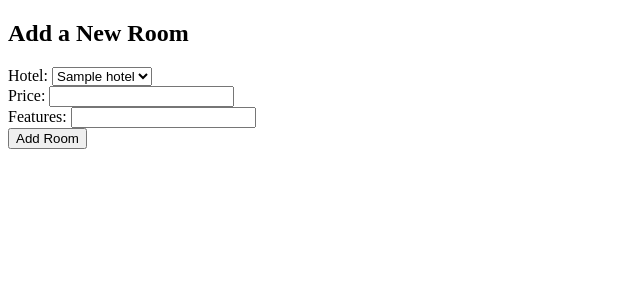
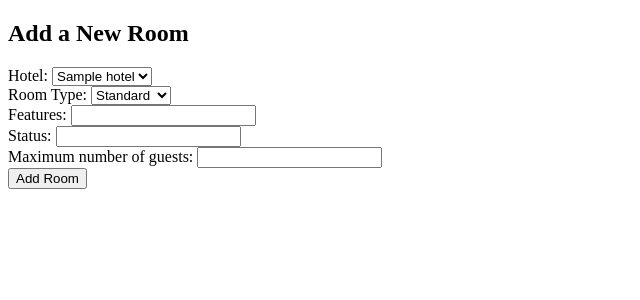
Before and after one commit to biora-code/HotelBookingSystem, a Flask app: page /add_room in a window 1280 px wide. Shown: the top 300 px of the page, without its empty margins (0-640 px from the left). Run offline with Flask 3, Linux system fonts and the light colour scheme; the visitor is signed in with stand-in values (Sample User, id 1); tables that the repository leaves empty or names only in its code hold one stand-in row (values such as "Sample post"); some libraries are stand-ins or nearby versions.

Commit message:
delete and add room

```diff
--- a/app.py
+++ b/app.py
@@ -526,7 +526,16 @@ def delete_boooking(booking_id):
     mysql.connection.commit()
     return redirect(url_for('admin_dashboard'))
 
+@app.route('/delete_room/<int:room_id>')
+@admin_required
+def delete_room(room_id):
+    cursor = mysql.connection.cursor(MySQLdb.cursors.DictCursor)
+    cursor.execute("DELETE FROM rooms WHERE room_id = %s", (room_id,))
+    mysql.connection.commit()
+    return redirect(url_for('admin_dashboard'))
+
 @app.route('/modify_hotel/<int:hotel_id>', methods=['GET', 'POST'])
+@admin_required
 def modify_hotel(hotel_id):
     cursor = mysql.connection.cursor(MySQLdb.cursors.DictCursor)
     cursor.execute("SELECT * FROM hotels WHERE hotel_id = %s", (hotel_id,))
@@ -562,14 +571,15 @@ def delete_user(user_id):
 @app.route('/add_room', methods=['GET', 'POST'])
 @admin_required
 def add_room():
-    if request.method == 'POST' and 'hotel_id' in request.form and 'price' in request.form and 'features' in request.form:
+    if request.method == 'POST' and 'hotel_id' in request.form:
         hotel_id = request.form['hotel_id']
-        price = request.form['price']
         features = request.form['features']
-
+        status = request.form['status']
+        room_type = request.form['room_type']
+        max_guests = request.form['max_guests']
         cursor = mysql.connection.cursor(MySQLdb.cursors.DictCursor)
-        cursor.execute('INSERT INTO Rooms (hotel_id, price, features) VALUES (%s, %s, %s)',
-                       (hotel_id, price, features))
+        cursor.execute('INSERT INTO Rooms (hotel_id, status, features, room_type, max_guests) VALUES (%s, %s, %s, %s, %s)',
+                       (hotel_id, status, features, room_type, max_guests))
         mysql.connection.commit()
         return redirect(url_for('admin_dashboard'))
 
@@ -621,6 +631,7 @@ def change_conversion_rate(currency):
 
 
 @app.route('/modify_users', methods=['GET', 'POST'])
+@admin_required
 def modify_users():
     if 'username' not in session or not session.get('is_admin'):
         flash('You must be logged in as an admin to access this page.')
--- a/templates/add_room.html
+++ b/templates/add_room.html
@@ -4,6 +4,24 @@
     <meta charset="UTF-8">
     <meta name="viewport" content="width=device-width, initial-scale=1.0">
     <title>Add Room</title>
+    <script>
+        function updateMaxGuests() {
+            const roomType = document.getElementById("room_type").value;
+            const maxGuestsInput = document.getElementById("max_guests");
+
+            if (roomType === "Standard") {
+                maxGuestsInput.value = 1;
+            } else if (roomType === "Double") {
+                maxGuestsInput.value = 2;
+            } else if (roomType === "Family") {
+                maxGuestsInput.value = 4;
+            } else if (roomType === "Executive") {
+                maxGuestsInput.value = 5;
+            } else {
+                maxGuestsInput.value = '';
+            }
+        }
+    </script>
 </head>
 <body>
     <h2>Add a New Room</h2>
@@ -14,10 +32,19 @@
                 <option value="{{ hotel['hotel_id'] }}">{{ hotel['name'] }}</option>
             {% endfor %}
         </select><br>
-        <label for="price">Price:</label>
-        <input type="number" step="0.01" id="price" name="price" required><br>
+        <label for="room_type">Room Type:</label>
+        <select id="room_type" name="room_type" required required onchange="updateMaxGuests()">
+                <option>Standard</option>
+                <option>Double</option>
+                <option>Family</option>
+                <option>Executive</option>
+        </select><br>
         <label for="features">Features:</label>
         <input type="text" id="features" name="features" required><br>
+        <label for="status">Status:</label>
+        <input type="text" id="status" name="status" required><br>
+        <label for="max_guests">Maximum number of guests:</label>
+        <input type="number" id="max_guests" name="max_guests" required readonly><br>
         <button type="submit">Add Room</button>
     </form>
 </body>
```
Also changed, not shown: templates/admin_dashboard.html (+6 -2 lines).
